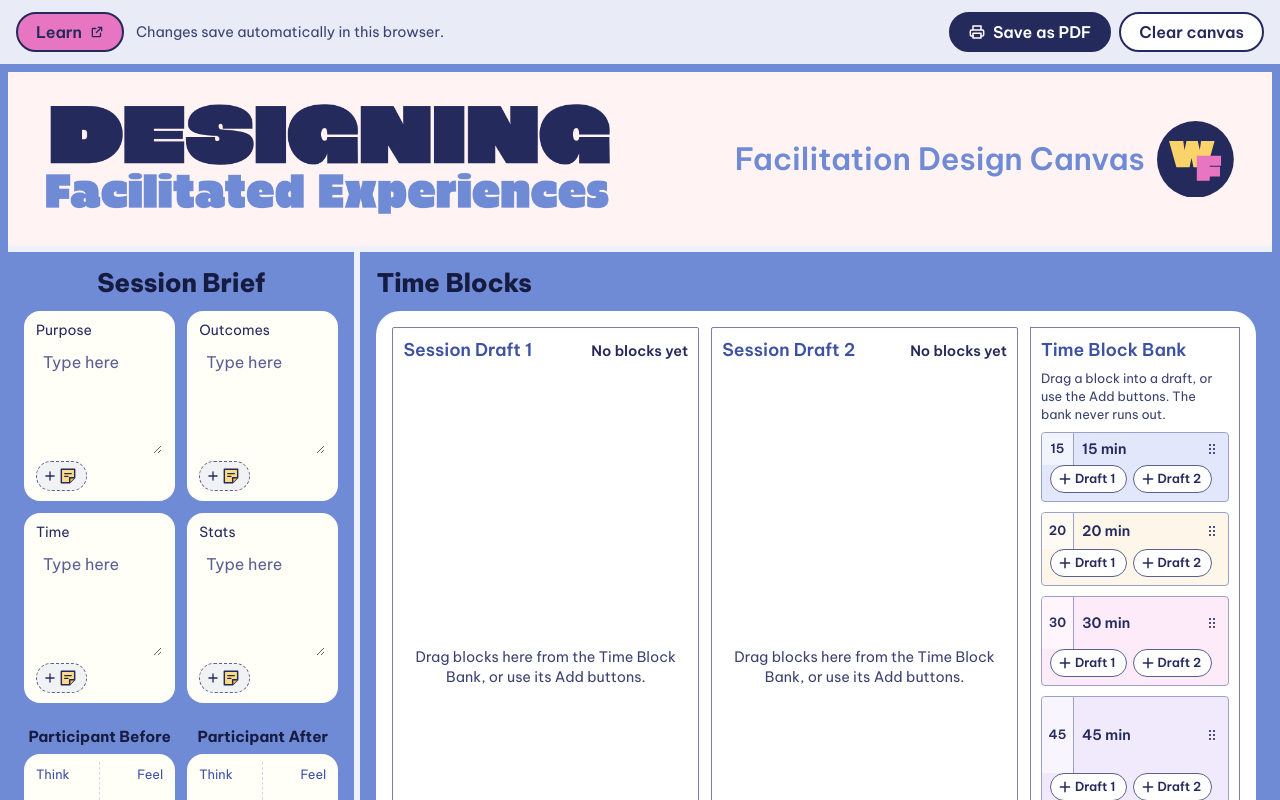
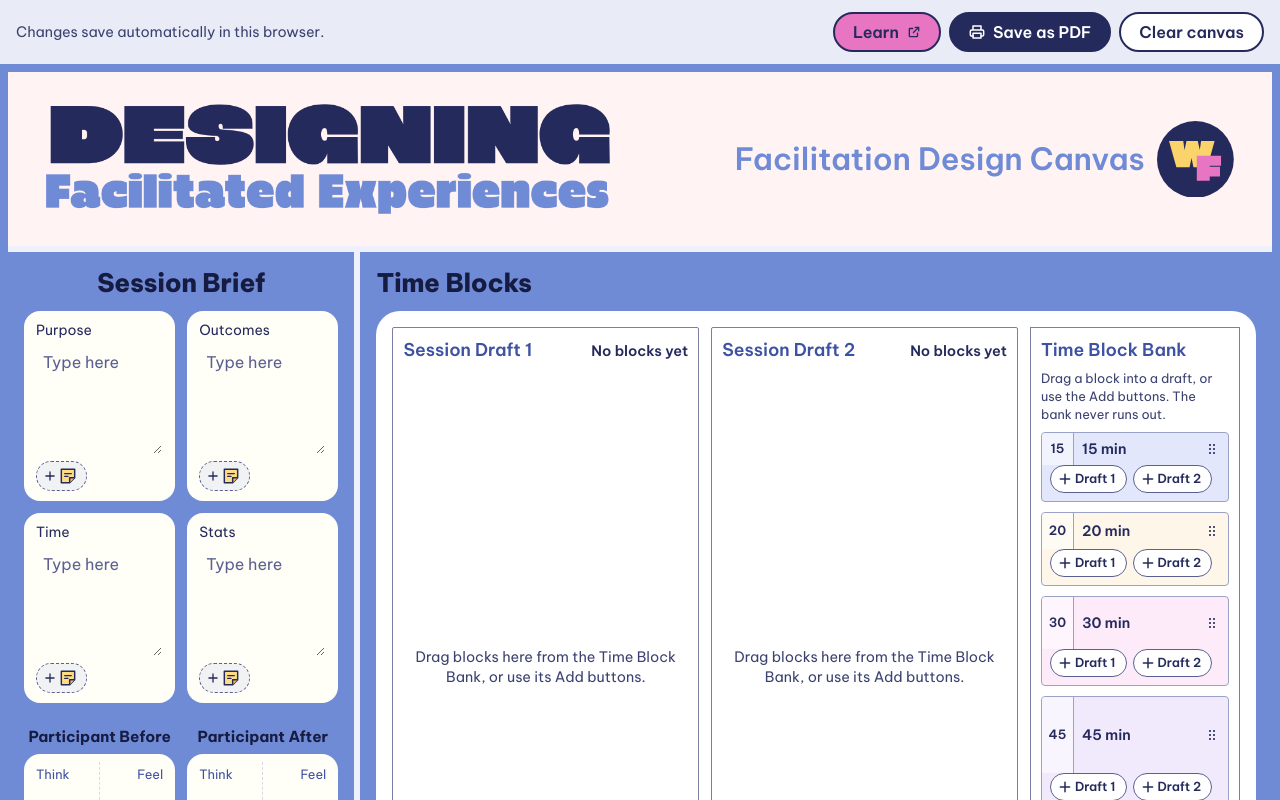
Before and after one commit to tebtem/wf-design-canvas, a React (Vite) app: page / in a window 1280 px wide. Shown: the top 800 px of the page. Built offline with nearby package versions, Linux system fonts and the light colour scheme.

Commit message:
Move Learn button beside Save as PDF
Co-Authored-By: Claude Opus 5.5 <noreply@anthropic.com>
Claude-Session: https://claude.ai/code/session_016E9tzgCX2GMFx5agQi5sFD

```diff
--- a/src/components/Toolbar.tsx
+++ b/src/components/Toolbar.tsx
@@ -16,16 +16,14 @@ export function Toolbar() {
 
   return (
     <aside className="toolbar no-print" aria-label="Canvas tools">
-      <div className="toolbar__start">
+      <p className={`toolbar__status${saveStatus === 'error' ? ' is-error' : ''}`} role="status">
+        {status}
+      </p>
+      <div className="toolbar__actions">
         <a className="btn btn--pink" href={LEARN_URL} target="_blank" rel="noopener noreferrer">
           Learn<span className="sr-only"> about facilitation design (opens in a new tab)</span>
           <ExternalIcon />
         </a>
-        <p className={`toolbar__status${saveStatus === 'error' ? ' is-error' : ''}`} role="status">
-          {status}
-        </p>
-      </div>
-      <div className="toolbar__actions">
         <button type="button" className="btn btn--primary" onClick={() => window.print()}>
           <PrintIcon />
           Save as PDF
--- a/src/styles/app.css
+++ b/src/styles/app.css
@@ -77,12 +77,6 @@ button {
   gap: 12px;
   align-items: center;
   justify-content: space-between;
-}
-.toolbar__start {
-  display: flex;
-  flex-wrap: wrap;
-  align-items: center;
-  gap: 12px;
 }
 .toolbar__status {
   font-size: 0.9rem;
```
